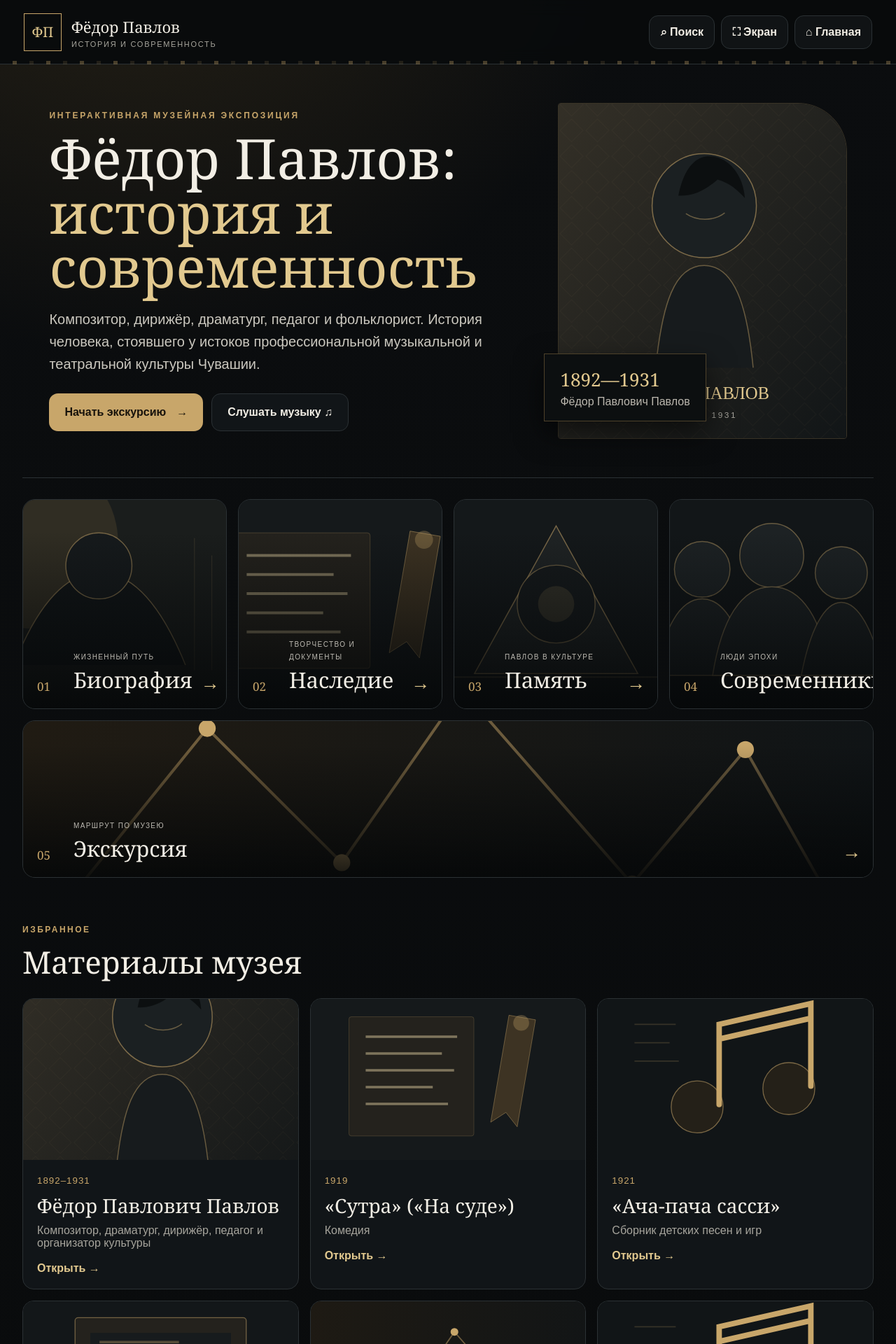
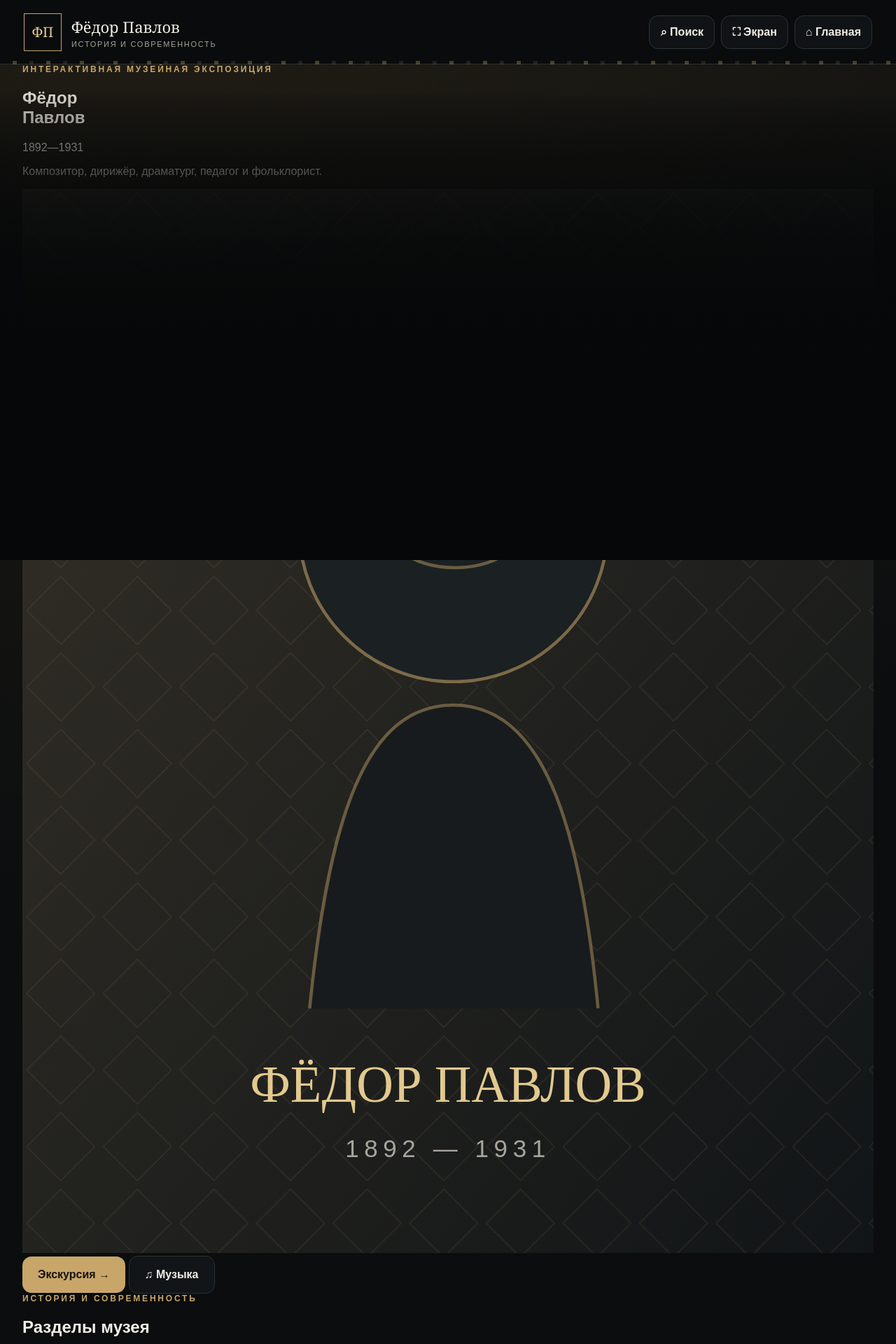
Before and after one commit to asbcorp24/pavlov, a Flask app: page / in a window 1280 px wide. Shown: the top 1920 px of the page at 70% size. Run offline with Flask 3, Linux system fonts and the light colour scheme; data comes from the database, SQL or seed files in the repository.

Commit message:
Redesign home museum view to fit one screen

```diff
--- a/templates/index.html
+++ b/templates/index.html
@@ -1,63 +1,54 @@
 {% extends "base.html" %}
 {% block content %}
-<section class="hero">
-  <div class="hero-copy">
+<section class="home-screen">
+  <div class="home-intro">
     <div class="eyebrow">Интерактивная музейная экспозиция</div>
-    <h1>Фёдор Павлов:<br><em>история и современность</em></h1>
-    <p class="lead">Композитор, дирижёр, драматург, педагог и фольклорист. История человека, стоявшего у истоков профессиональной музыкальной и театральной культуры Чувашии.</p>
-    <div class="hero-buttons">
-      <a class="primary" href="{{ url_for('tour') }}">Начать экскурсию <span>→</span></a>
-      <a class="secondary" href="{{ url_for('music') }}">Слушать музыку ♫</a>
+    <h1>Фёдор<br>Павлов</h1>
+    <div class="home-years">1892—1931</div>
+    <p>Композитор, дирижёр, драматург, педагог и фольклорист.</p>
+    <img src="{{ url_for('static', filename='img/pavlov.svg') }}" alt="Фёдор Павлов">
+    <div class="home-actions">
+      <a class="primary" href="{{ url_for('tour') }}">Экскурсия →</a>
+      <a class="secondary" href="{{ url_for('music') }}">♫ Музыка</a>
     </div>
   </div>
-  <div class="hero-visual">
-    <img src="{{ url_for('static', filename='img/pavlov.svg') }}" alt="Фёдор Павлов">
-    <div class="hero-caption"><b>1892—1931</b><span>Фёдор Павлович Павлов</span></div>
+
+  <div class="home-menu">
+    <div class="home-menu-title">
+      <span class="eyebrow">История и современность</span>
+      <h2>Разделы музея</h2>
     </div>
-</section>
-
-<section class="museum-nav">
+    <div class="home-menu-grid">
       {% for g in groups %}
-  <a class="nav-card" href="{{ url_for('section', slug=g.slug) }}">
+      <a class="home-menu-card" href="{{ url_for('section', slug=g.slug) }}">
         <img src="{{ url_for('static', filename=g.image) }}" alt="">
         <div class="shade"></div>
-    <div class="nav-card-text">
-      <span class="index">0{{ loop.index }}</span>
-      <div><small>{{ g.eyebrow }}</small><h2>{{ g.title }}</h2></div>
+        <div class="home-menu-card-copy">
+          <span>0{{ loop.index }}</span>
+          <div><small>{{ g.eyebrow }}</small><h3>{{ g.title }}</h3></div>
           <b>→</b>
         </div>
       </a>
       {% endfor %}
-  <a class="nav-card wide-card" href="{{ url_for('tour') }}">
+      <a class="home-menu-card" href="{{ url_for('tour') }}">
         <img src="{{ url_for('static', filename='img/excursion.svg') }}" alt="">
         <div class="shade"></div>
-    <div class="nav-card-text">
-      <span class="index">05</span>
-      <div><small>Маршрут по музею</small><h2>Экскурсия</h2></div>
+        <div class="home-menu-card-copy">
+          <span>05</span>
+          <div><small>Маршрут по музею</small><h3>Экскурсия</h3></div>
           <b>→</b>
         </div>
       </a>
-</section>
-
-{% if featured %}
-<section class="featured">
-  <div class="section-heading"><span>Избранное</span><h2>Материалы музея</h2></div>
-  <div class="material-grid">
-    {% for item in featured %}
-      <a class="material-card" href="{{ url_for('material', material_id=item.id) }}">
-        <div class="material-image">
-          <img src="{{ url_for('static', filename=item.image or 'img/archive.svg') }}" alt="">
-          {% if item.audio %}<span class="audio-chip">♫ Аудио</span>{% endif %}
-        </div>
-        <div class="material-copy">
-          {% if item.year %}<small>{{ item.year }}</small>{% endif %}
-          <h3>{{ item.title }}</h3>
-          <p>{{ item.subtitle }}</p>
-          <span class="open-link">Открыть →</span>
+      <a class="home-menu-card" href="{{ url_for('music') }}">
+        <img src="{{ url_for('static', filename='img/music.svg') }}" alt="">
+        <div class="shade"></div>
+        <div class="home-menu-card-copy">
+          <span>06</span>
+          <div><small>Музыкальный зал</small><h3>Слушать</h3></div>
+          <b>♫</b>
         </div>
       </a>
-    {% endfor %}
+    </div>
   </div>
 </section>
-{% endif %}
 {% endblock %}
```
Lines whose indentation alone changed are shown as unchanged.
